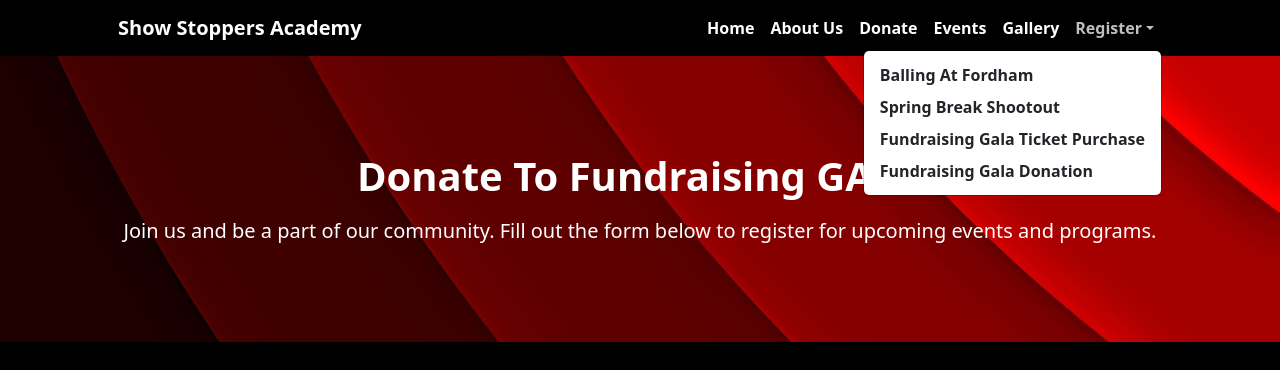
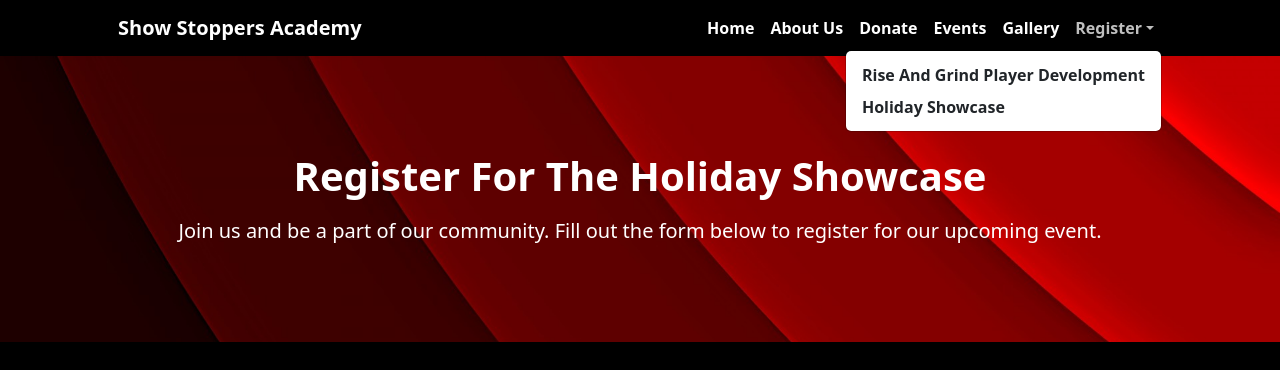
Before and after one commit to AbrahamF2022/Show-Stoppers-Academy, a plain HTML site: page portfolio-overview.html in a window 1280 px wide. Both pictures are taken after a click on the button "Register". Shown: the top 370 px of the page. Drawn offline with nearby package versions, Linux system fonts and the light colour scheme.

Commit message:
Add files via upload

```diff
--- a/portfolio-overview.html
+++ b/portfolio-overview.html
@@ -49,13 +49,13 @@
                           <li class="nav-item fw-bolder"><a class="nav-link" href="portfolio-item.html">Gallery</a></li>
                          <!--<li class="nav-item fw-bolder"><a class="nav-link" href="contact.html">Register</a></li> -->
 
-                             <li class="nav-item dropdown">
+                            <li class="nav-item dropdown">
                                 <a class="nav-link dropdown-toggle fw-bolder" id="navbarDropdownPortfolio" href="#" role="button" data-bs-toggle="dropdown" aria-expanded="false">Register</a>
                                 <ul class="dropdown-menu dropdown-menu-end" aria-labelledby="navbarDropdownPortfolio">
-                                    <li><a class="dropdown-item fw-bolder"  href="blog-home.html">Balling At Fordham</a></li>
-                                    <li><a class="dropdown-item fw-bolder" href="blog-post.html">Spring Break Shootout</a></li>
-                                     <li><a class="dropdown-item fw-bolder" href="contact.html">Fundraising Gala Ticket Purchase</a></li>
-                                     <li><a class="dropdown-item fw-bolder" href="portfolio-overview.html">Fundraising Gala Donation</a></li>
+                                  <!--  <li><a class="dropdown-item fw-bolder"  href="blog-home.html">Balling At Fordham</a></li> -->
+                                      <li><a class="dropdown-item fw-bolder" href="blog-post.html">Rise And Grind Player Development</a></li>
+                                    <!-- <li><a class="dropdown-item fw-bolder" href="contact.html">Fundraising Gala Ticket Purchase</a></li>c-->
+                                     <li><a class="dropdown-item fw-bolder" href="portfolio-overview.html">Holiday Showcase</a></li>
                                 </ul>
                             </li>
                     </ul>
@@ -65,16 +65,17 @@
         <!-- Register Today Section -->
         <section class="bg-silver py-5">
             <div class="container px-5 my-5 text-center">
-                <h2 class="display-4 fw-bolder text-white mb-3" style="font-size: 40px;">Donate To Fundraising GALA</h2>
-                <p class="lead text-white mb-4" style="font-size: 20px;">Join us and be a part of our community. Fill out the form below to register for upcoming events and programs.</p>
+                <h2 class="display-4 fw-bolder text-white mb-3" style="font-size: 40px;">Register For The Holiday Showcase</h2>
+                <p class="lead text-white mb-4" style="font-size: 20px;">Join us and be a part of our community. Fill out the form below to register for our upcoming event.</p>
             </div>
         </section>
 
         <!-- Form Container -->
         <div id="form-conta">
         <!--    <iframe src="https://docs.google.com/forms/d/e/1FAIpQLSfYWMmSrt0FWp5aN35vPcJfma3wHd2hyMaR-u5RhtjIaU_5kA/viewform?embedded=true" width="800" height="700" frameborder="0" marginheight="0" marginwidth="0">Loading…</iframe> -->
-         <iframe src="https://docs.google.com/forms/d/e/1FAIpQLScPTuzYfOvuxNiF43t2KRDhZFt1fbIHYDUFs3OU0sksjLUGwA/viewform?embedded=true" width="800" height="700" frameborder="0" marginheight="0" marginwidth="0">Loading…</iframe>
+           <iframe src="https://docs.google.com/forms/d/e/1FAIpQLSfYWMmSrt0FWp5aN35vPcJfma3wHd2hyMaR-u5RhtjIaU_5kA/viewform?embedded=true" width="800" height="700" frameborder="0" marginheight="0" marginwidth="0">Loading…</iframe>
         </div>
+
 
     <!-- Footer -->
     <footer class="bg-black py-4 mt-auto footer">
```
Also changed, not shown: about.html (+3 -0 lines), blog-post.html (+3 -3 lines), faq.html (+1 -1 lines), index.html (+2 -2 lines), portfolio-item.html (+2 -3 lines), pricing.html (+1 -1 lines).
